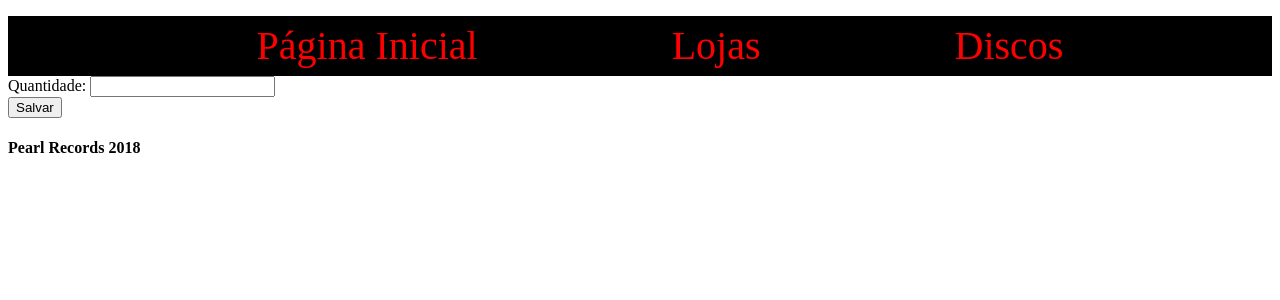
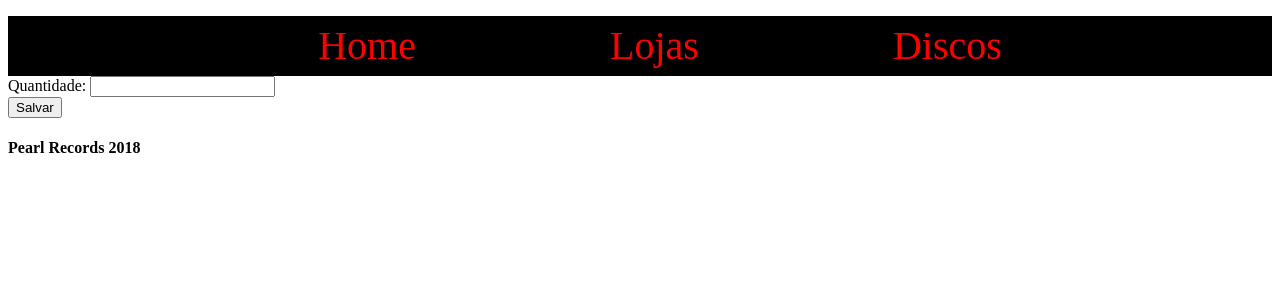
Before and after one commit to vitor-mafra/sistema-web-trainee-ijunior, a PHP site: page /alterarQtdDisco.php?idD=3 in a window 1280 px wide. Shown: the top 300 px of the page. Run offline with PHP 8.4, Linux system fonts and the light colour scheme; data comes from the database, SQL or seed files in the repository; data that the repository does not hold is empty.

Commit message:
Update alterarQtdDisco.php

```diff
--- a/alterarQtdDisco.php
+++ b/alterarQtdDisco.php
@@ -11,14 +11,14 @@ $loja_disco = $banco_loja_disco->buscarPorId($_GET["idD"], $_GET["idL"]);
 <html>
     <meta charset="UTF-8">
     <head>
-            <title>Discos</title>
+	    <title>Alterar quantidade - Pearl Records© 2018</title>
             <link rel="stylesheet" type="text/css" href="Menu.css">
     </head>
     <body>
         <header>
             <nav class="menu">
                 <ul>
-                    <li><a href = "index.php">Página Inicial</a></li>
+                    <li><a href = "index.php">Home</a></li>
                     <li><a href = "listarLojas.php">Lojas</a></li>
                     <li><a href = "listarDiscos.php">Discos</a></li>
                 </ul>
```
